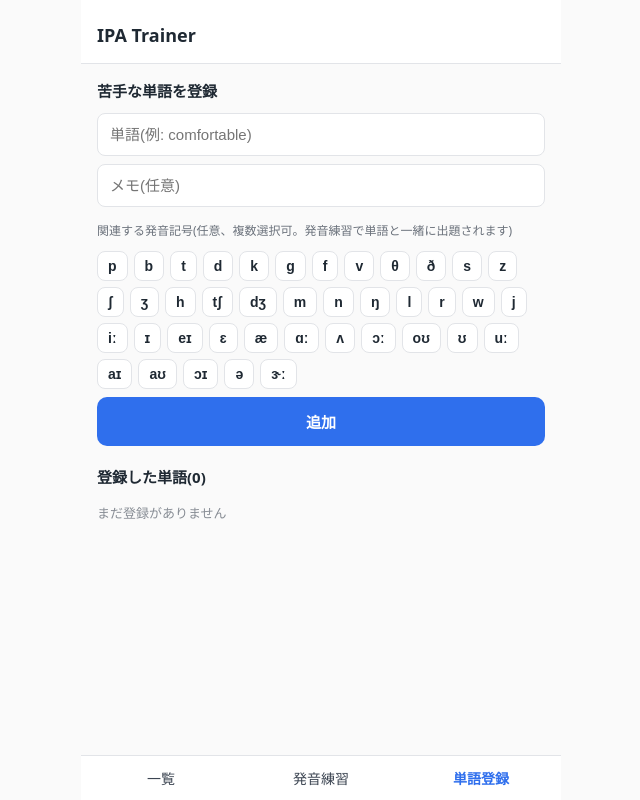
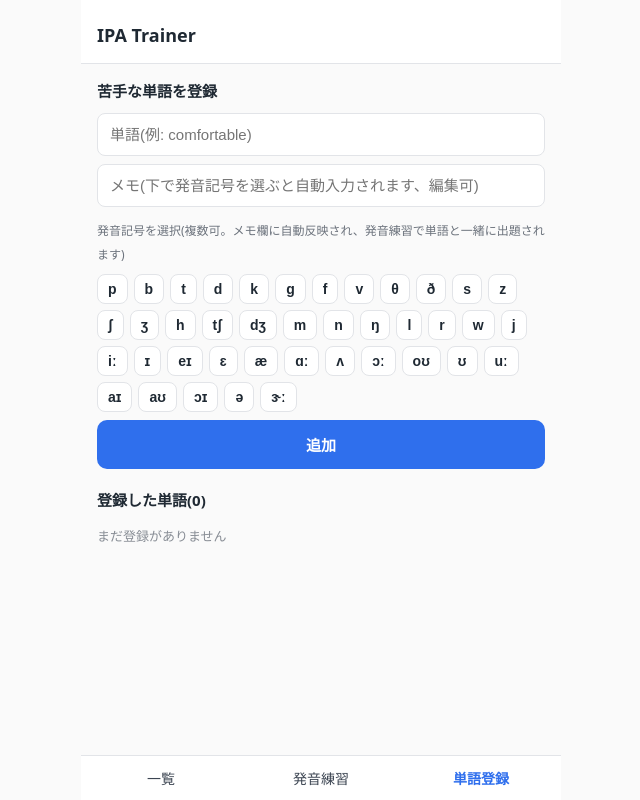
Before and after one commit to MYne0915/ipa-trainer, a React (Vite) app: page / in a window 1280 px wide. Both pictures are taken after a click on the button "単語登録". Shown: the whole page, without its empty margins (319-959 px from the left). Built offline with nearby package versions, Linux system fonts and the light colour scheme.

Commit message:
Auto-fill weak-word note with selected IPA symbols
Toggling a symbol chip now writes it into the memo field (e.g. /k ə r/)
instead of leaving the memo separate from the symbol picker. The field
stays a normal editable input, so extra notes can still be appended.

```diff
--- a/src/components/WeakWordList.tsx
+++ b/src/components/WeakWordList.tsx
@@ -15,9 +15,11 @@ export function WeakWordList({ words, onChange }: Props) {
   const [symbols, setSymbols] = useState<string[]>([]);
 
   const toggleSymbol = (symbol: string) => {
-    setSymbols((prev) =>
-      prev.includes(symbol) ? prev.filter((s) => s !== symbol) : [...prev, symbol],
-    );
+    setSymbols((prev) => {
+      const next = prev.includes(symbol) ? prev.filter((s) => s !== symbol) : [...prev, symbol];
+      setNote(next.length > 0 ? `/${next.join(" ")}/` : "");
+      return next;
+    });
   };
 
   const handleAdd = () => {
@@ -43,14 +45,14 @@ export function WeakWordList({ words, onChange }: Props) {
           />
           <input
             type="text"
-            placeholder="メモ(任意)"
+            placeholder="メモ(下で発音記号を選ぶと自動入力されます、編集可)"
             value={note}
             onChange={(e) => setNote(e.target.value)}
             onKeyDown={(e) => e.key === "Enter" && handleAdd()}
           />
 
           <p className="word-form__label">
-            関連する発音記号(任意、複数選択可。発音練習で単語と一緒に出題されます)
+            発音記号を選択(複数可。メモ欄に自動反映され、発音練習で単語と一緒に出題されます)
           </p>
           <div className="word-form__symbols">
             {PHONEMES.map((p) => (
```
